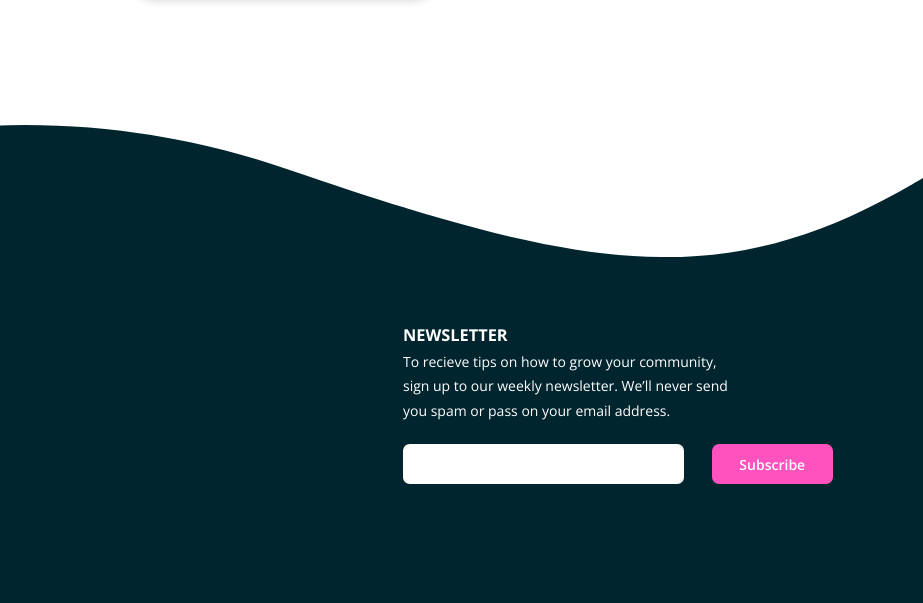
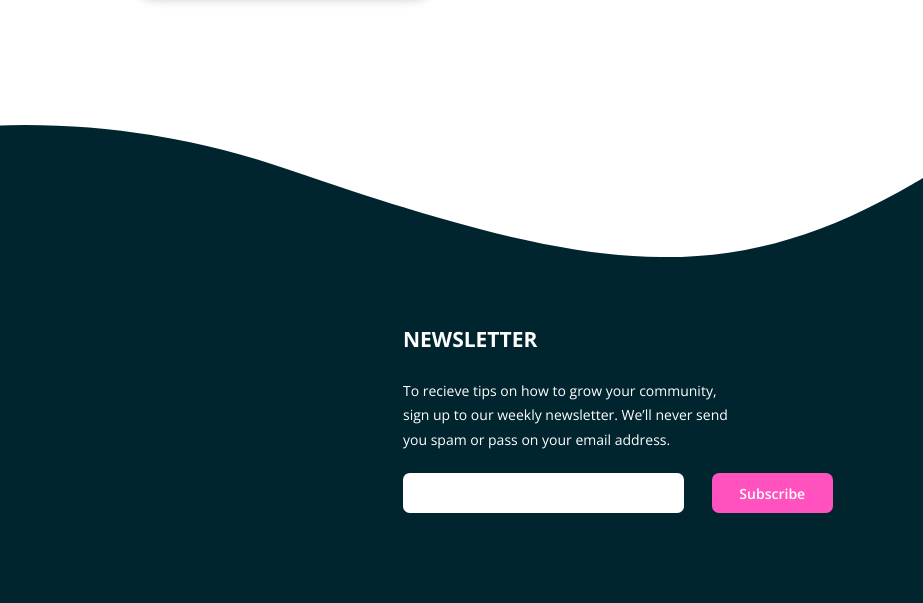
Before and after one commit to HemmeJD/huddle-landing-page-with-curved-sections-master, a plain HTML site: page index.html in a window 1280 px wide. Shown: the part 4182-4785 px from the top of the page, 357-1280 px from the left. Drawn offline with nearby package versions, Linux system fonts and the light colour scheme.

Commit message:
Update styles.css

```diff
--- a/styles.css
+++ b/styles.css
@@ -232,7 +232,7 @@ footer .container {
     width: 430px;
 }
 
-.newsletter h4 {
+.newsletter h3 {
     font-size: 1.5em;
     margin-bottom: 21px;
 }
```
